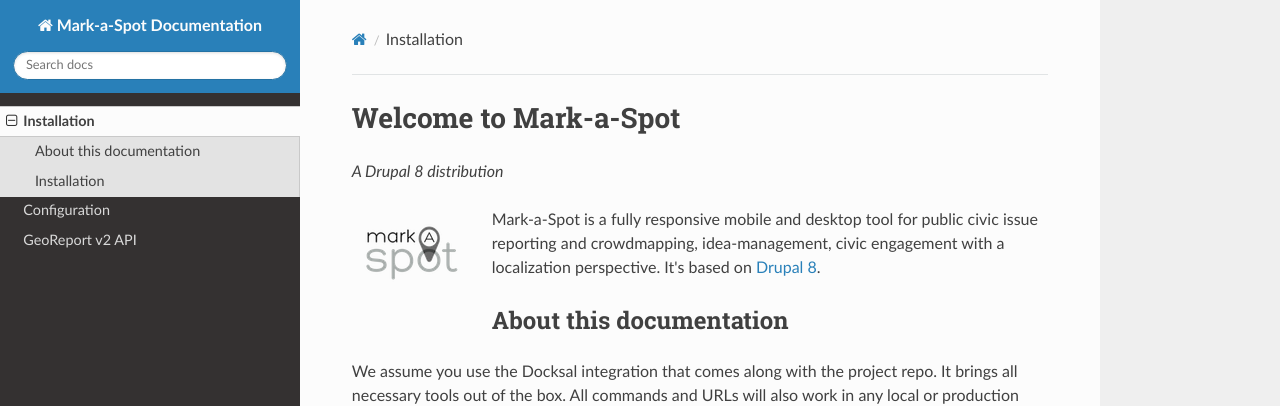
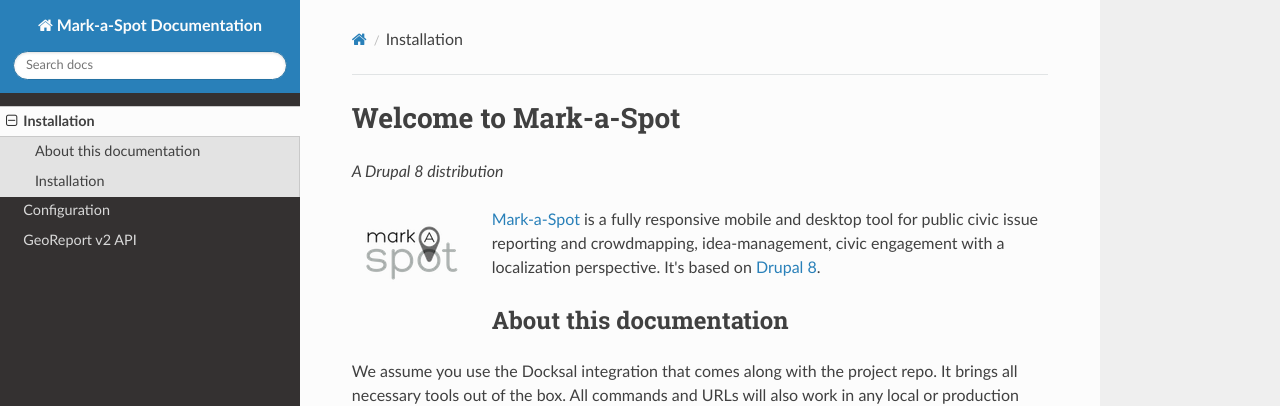
Before and after one commit to markaspot/docs, an MkDocs documentation site: the page built from docs/index.md, in a window 1280 px wide and 900 px high. Shown: the top 406 px of the window. Built offline with MkDocs 1.6.1, drawn with Linux system fonts in a browser that asks for light colours; nearby versions of some CDN libraries; old or Windows-style settings are respelled for this version of MkDocs; part of the change alters nothing that is shown.

Commit message:
Add back link to markaspot.de

```diff
--- a/docs/index.md
+++ b/docs/index.md
@@ -3,7 +3,7 @@
 
 <img src="img/logo.png" alt="Logo" style="margin: -20px 20px 0 0; float:left; width: 120px;"/>
 
-Mark-a-Spot is a fully responsive mobile and desktop tool for public civic issue reporting and crowdmapping, idea-management, civic engagement with a localization perspective. It's based on [Drupal 8](https://drupal.org).
+[Mark-a-Spot](http://mark-a-spot.org) is a fully responsive mobile and desktop tool for public civic issue reporting and crowdmapping, idea-management, civic engagement with a localization perspective. It's based on [Drupal 8](https://drupal.org).
 
 ## About this documentation
 
```
